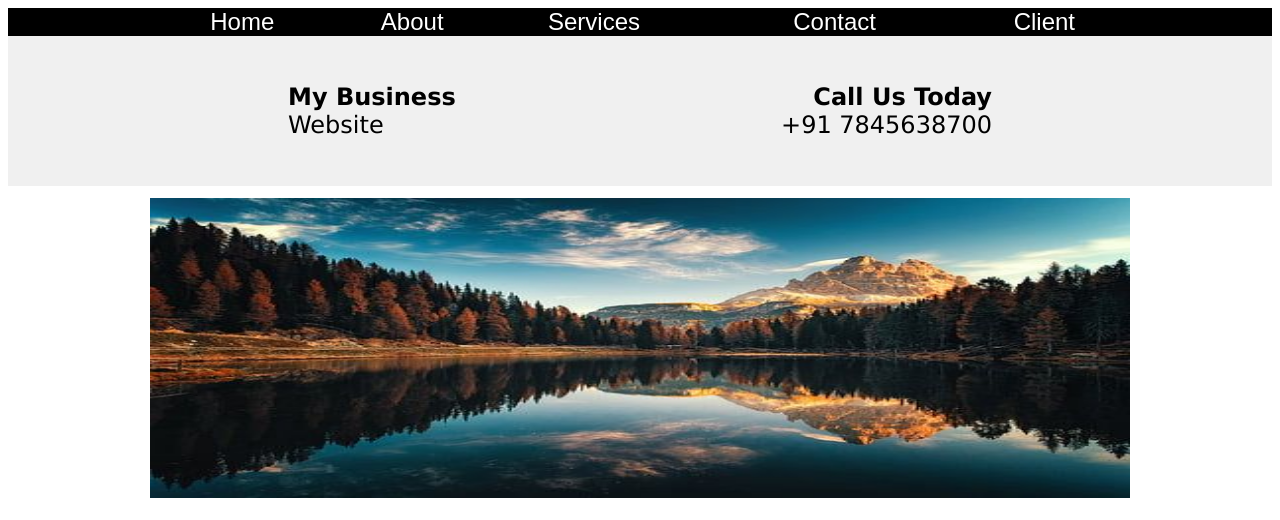
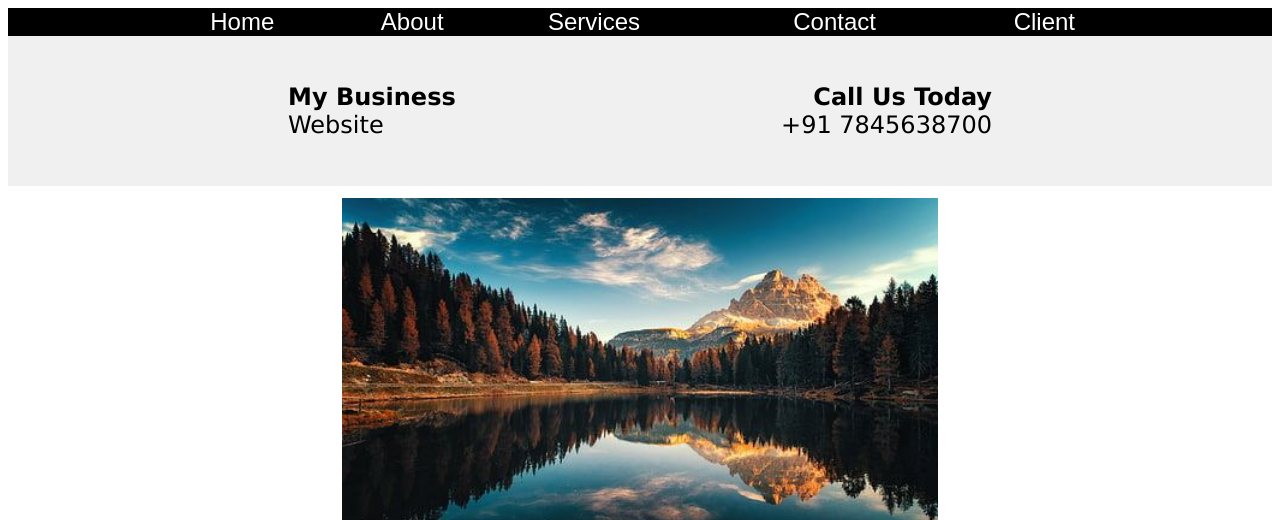
Before and after one commit to Poushalipaul14/1st-webpage, a plain HTML site: page index.html in a window 1280 px wide. Shown: the top 520 px of the page. Drawn offline with Linux system fonts and the light colour scheme.

Commit message:
Update index.html

```diff
--- a/index.html
+++ b/index.html
@@ -2,7 +2,7 @@
       <head>
           <meta charset="UTF-8">
           <meta http-equiv="X-UA-compatiable" content="IE-edge">
-          <meta name="viewport" content="width-device-width, initial-scale=1.0">
+          <meta name="viewport" content="width=device-width, initial-scale=1.0">
           <title>Website project1</title>
 		  </head>
       <body>
@@ -43,7 +43,7 @@
 		    <td align="center">
 			    <table width="600" border="0" cellspacing="1" cellpadding="1">
 		            <tr>
-					    <td align="center"><image src="img1.jpg" width="980" height="300"/>
+					    <td align="center"><image src="img1.jpg" style="width:100%;"/>
 		                </td>
 					</tr>
 				</table>
```
